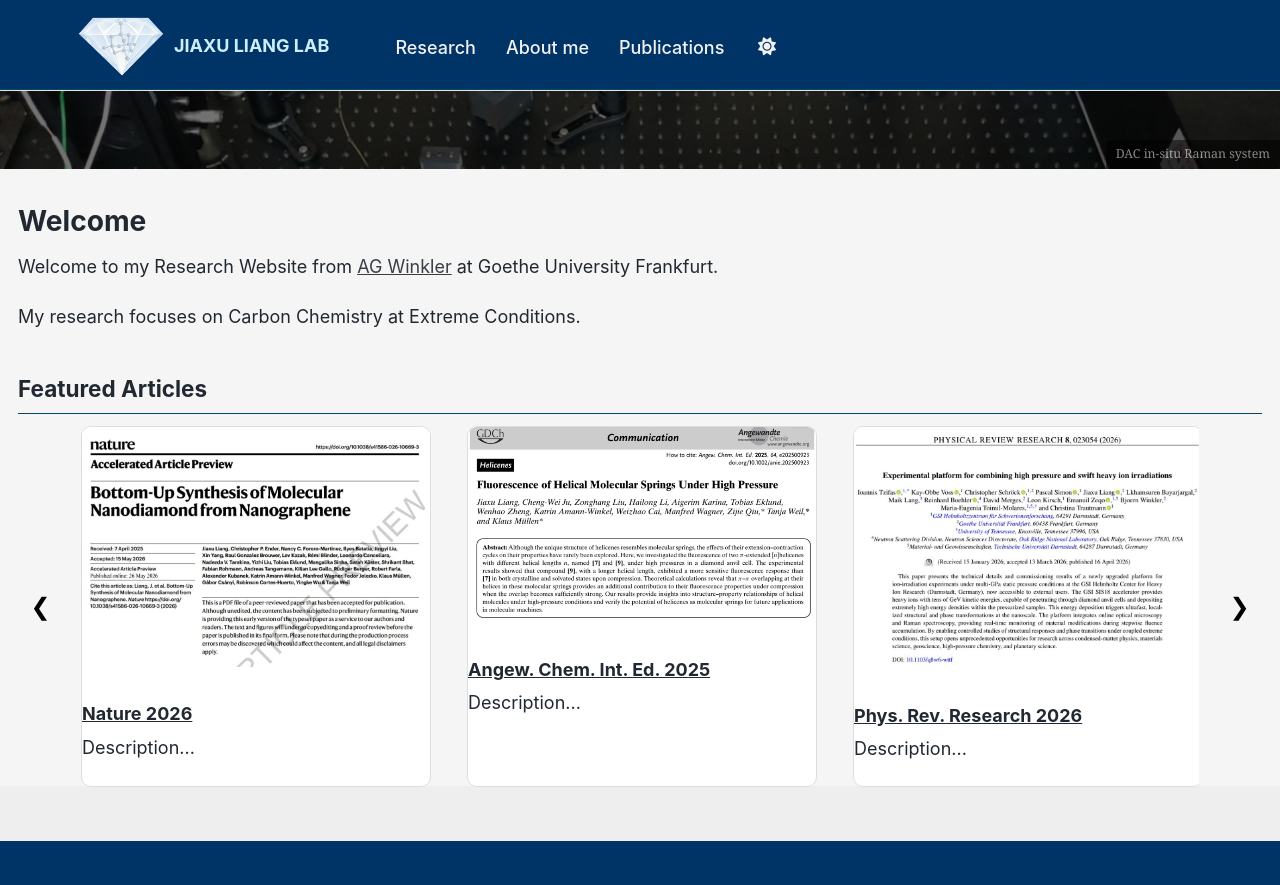
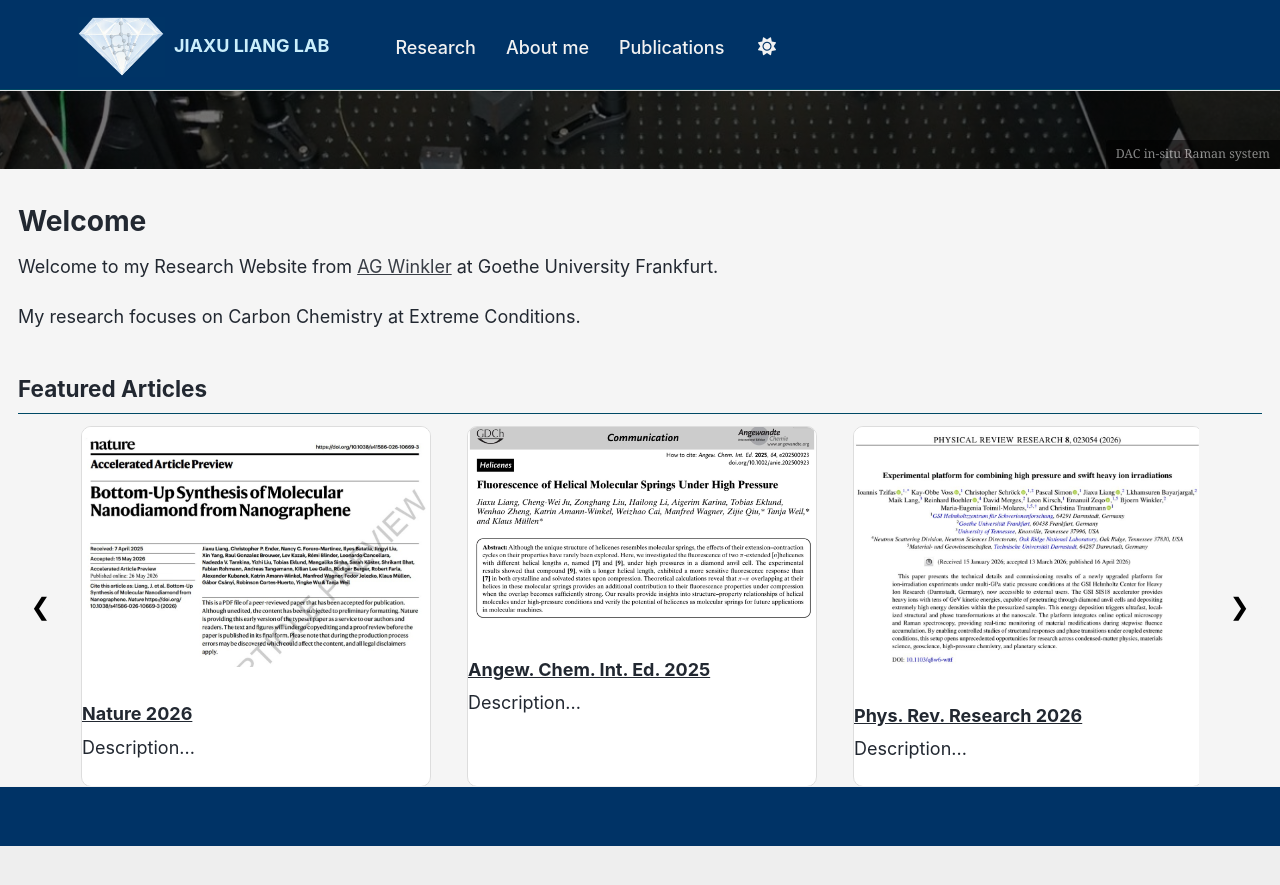
Before and after one commit to liangjiaxu-research/liangjiaxu-research.github.io, a Jekyll site: the page built from _pages/about.md, in a window 1280 px wide and 900 px high, scrolled down 371 px. Shown: the top 885 px of the window. Built offline with Jekyll 4.4.1, drawn with Linux system fonts in a browser that asks for light colours; a script bundle is joined from its source files by our own code; library files that are not in the unit come from our copies; after the commit the page ends 1217 px from its top, so only the background shows below that.

Commit message:
Update _custom.scss

```diff
--- a/_sass/_custom.scss
+++ b/_sass/_custom.scss
@@ -6,7 +6,7 @@ body {
     background-attachment: fixed;
     padding-top: 80px;
     padding-right: 0px;
-    padding-bottom: 100px;
+    padding-bottom: 0px;
     padding-left: 0px;
 }
 
@@ -151,7 +151,7 @@ body {
     position: static !important;
     background-color: #003366;
     height: 60px;
-    margin-bottom: 0em;
+    margin-top: 0em;
 }
 
 /* CV页表格 */
```
